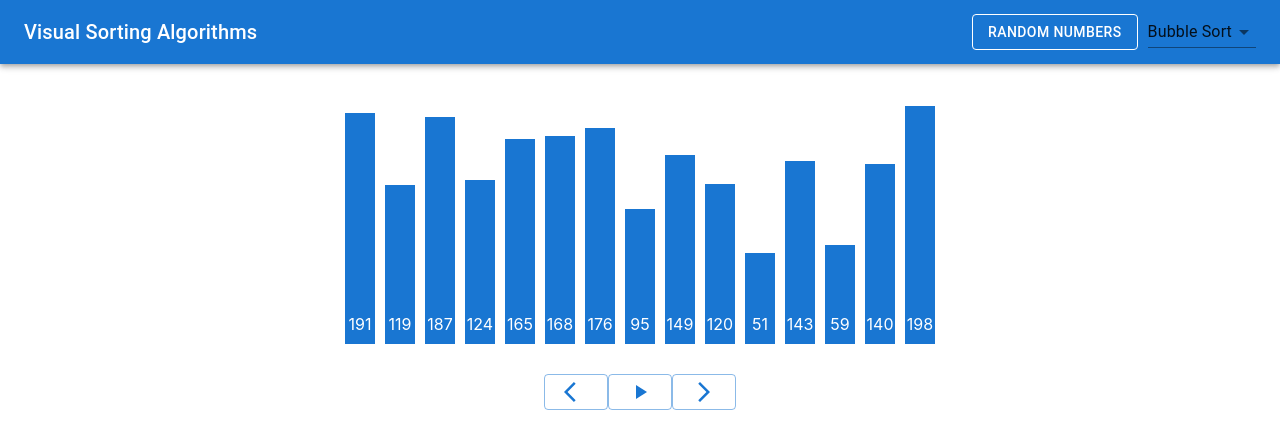
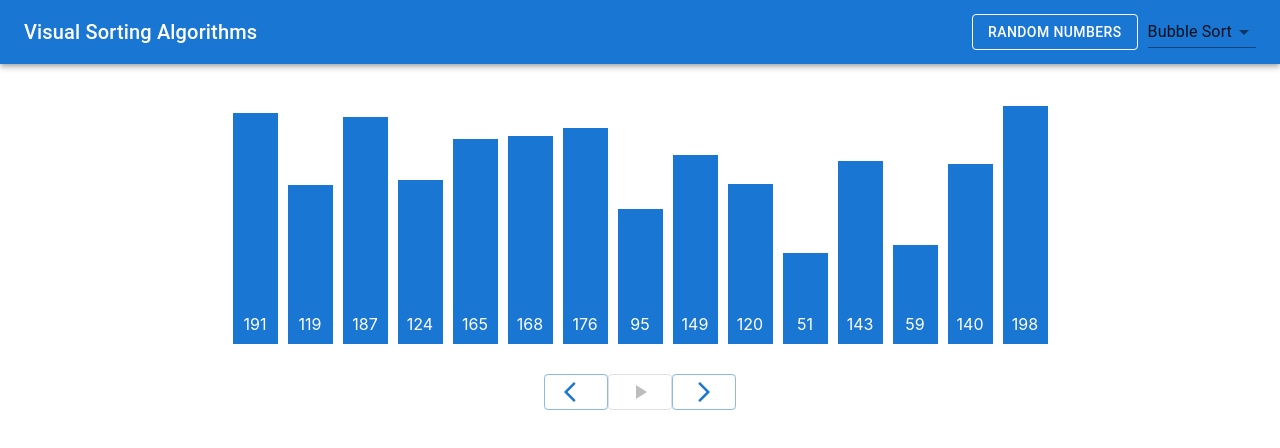
Before and after one commit to JethroNatividad/sortingalgovisual, a React (Create React App) app: page / in a window 1280 px wide. Shown: the top 448 px of the page. Built offline with nearby package versions, Linux system fonts and the light colour scheme.

Commit message:
Just some styling

```diff
--- a/src/App.js
+++ b/src/App.js
@@ -16,7 +16,6 @@ function App() {
   const [arr, setArr] = useState(RandomArrayNumberGenerator(15, 50, 200))
   const MakeRandomArr = () => {
     setArr(RandomArrayNumberGenerator(15, 50, 200))
-    console.log(theme.palette.primary)
   }
 
   // const [currentCompareSteps, setCurrentCompareSteps] = useState([0, 1])
@@ -92,10 +91,7 @@ function App() {
             Visual Sorting Algorithms
           </Typography>
           <Button variant='outlined' color="inherit" onClick={MakeRandomArr}>Random Numbers</Button>
-          {/* <FormControl> */}
-          {/* <InputLabel variant="standard" htmlFor="uncontrolled-native">
-              Algorithm
-            </InputLabel> */}
+
           <Select
             // style={{ color: 'white' }}
             className={classes.select}
--- a/src/Bar.styles.js
+++ b/src/Bar.styles.js
@@ -3,7 +3,7 @@ import { makeStyles } from '@mui/styles';
 const useStyles = makeStyles(() => ({
     main: (props) => ({
         height: props.num + 30 + 'px',
-        width: '30px',
+        width: '45px',
         backgroundColor: props.backgroundColor,
         margin: '0px 5px',
         color: props.color,
--- a/src/Steps.js
+++ b/src/Steps.js
@@ -8,7 +8,7 @@ const Steps = () => {
     return (
         <div>
             <Button variant="outlined"><ArrowBackIos /></Button>
-            <Button variant="outlined"><PlayArrow /></Button>
+            <Button variant="outlined" disabled><PlayArrow /></Button>
             <Button variant="outlined"><ArrowForwardIos /></Button>
         </div>
     )
```
